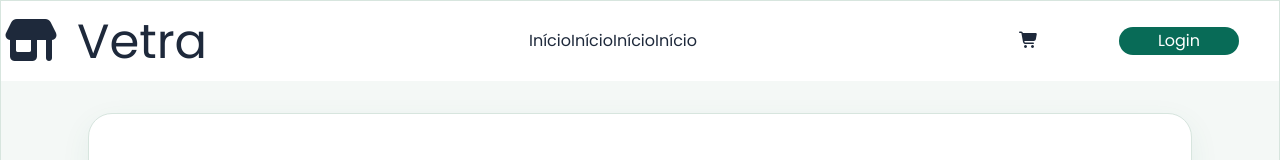
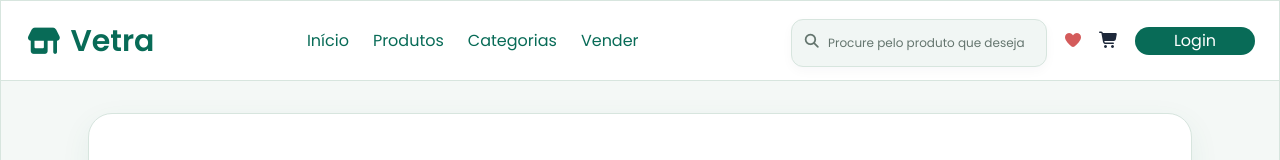
Before and after one commit to Arthur-Hirata/Vetra, a React (Vite) app in the folder Vetra/: page / in a window 1280 px wide. Shown: the top 160 px of the page. Built offline with nearby package versions, Linux system fonts and the light colour scheme; no server answers.

Commit message:
Change the navbar and the app colors

```diff
--- /dev/null
+++ b/Vetra/src/Components/HoverSpan.tsx
@@ -0,0 +1,13 @@
+interface HoverSpanProps{
+    message:string
+    href?:string
+}
+export default function HoverSpan({message, href}:HoverSpanProps){
+    return (
+        <a href={href ? `#${href}` : undefined}>
+            <span className="inline-block text-green underline-offset-5 transition-transform duration-200 hover:underline hover:scale-105">
+                {message}
+            </span>
+        </a>
+    )
+}
--- a/Vetra/src/Components/Input.tsx
+++ b/Vetra/src/Components/Input.tsx
@@ -3,7 +3,7 @@ import { useState, type ChangeEvent } from "react"
 interface InputProps{
     placeholder?: string
     type: string
-    subTittle: string
+    subTittle?: string
     classname?: string
     spanError?:string
     value?:string
--- a/Vetra/src/Components/Navbar.tsx
+++ b/Vetra/src/Components/Navbar.tsx
@@ -1,4 +1,6 @@
 import Button from "./Button"
+import HoverSpan from "./HoverSpan"
+import Input from "./Input"
 import { useNavigate } from "react-router-dom"
 import { useCallback, useEffect, useState } from "react"
 import { getCurrentUser } from "../services/api"
@@ -48,22 +50,32 @@ function Navbar(){
         }
     }
     return (
-        <nav className="bg-cards w-full h-20 flex items-center justify-between top-0 z-50 relative">
-            <div>
-                <i className="fa-solid fa-store-alt text-5xl"></i>
-                <a href=""><span className="ml-4 text-5xl">Vetra</span></a>
-            </div>
-            <div>
-                <span>Início</span>
-                <span>Início</span>
-                <span>Início</span>
-                <span>Início</span>
+        <nav className="relative z-50 flex h-20 w-full items-center border-b border-border bg-cards px-4 sm:px-6">
+            <div className="mx-auto flex w-full max-w-7xl items-center justify-between gap-4">
+                <a href="/" className="flex shrink-0 items-center gap-2 text-green" aria-label="Vetra - Início">
+                    <i className="fa-solid fa-store-alt text-2xl sm:text-3xl" aria-hidden="true" />
+                    <span className="text-2xl font-semibold sm:text-3xl">Vetra</span>
+                </a>
 
+                <div className="hidden items-center gap-6 lg:flex">
+                    <HoverSpan message="Início" />
+                    <HoverSpan message="Produtos" />
+                    <HoverSpan message="Categorias" />
+                    <HoverSpan message="Vender" />
+                </div>
 
-            </div>
-            <div className="flex gap-20">
-                <button className="transition:transform duration-300 hover:scale-105"><i className="fa-solid fa-cart-shopping"></i></button>
-                <Button onClick={handleUserClick} className="mr-10 flex items-center justify-center gap-2 px-2">
+                <div className="flex shrink-0 items-center gap-3 sm:gap-4">
+                    <div className="relative hidden sm:block sm:w-44 md:w-56 lg:w-64">
+                        <i className="fas fa-search pointer-events-none absolute left-3 top-1/2 -translate-y-1/2 text-sm text-text-secondary" aria-hidden="true" />
+                        <Input placeholder="Procure pelo produto que deseja" type="text" classname="w-full pl-9 placeholder:text-xs" />
+                    </div>
+                    <button aria-label="Favoritos" className="text-error transition-transform duration-300 hover:scale-105">
+                        <i className="fa-solid fa-heart" aria-hidden="true" />
+                    </button>
+                    <button aria-label="Carrinho" className="transition-transform duration-300 hover:scale-105">
+                        <i className="fa-solid fa-cart-shopping" aria-hidden="true" />
+                    </button>
+                    <Button onClick={handleUserClick} className="flex items-center justify-center gap-2 px-2">
                     {isAuthenticated ?(
                         <>
                             <img src={avatar || "/foto.jpg"} alt={`Foto de ${userName}`} className="h-5 w-5 shrink-0 rounded-full object-cover" />
@@ -73,7 +85,8 @@ function Navbar(){
                         "Login"
                     )}
 
-                </Button>
+                    </Button>
+                </div>
                 <div
     className={`absolute right-4 top-16 z-50 w-42 origin-top-right rounded-md
         border border-border bg-cards py-2 shadow-card
```
